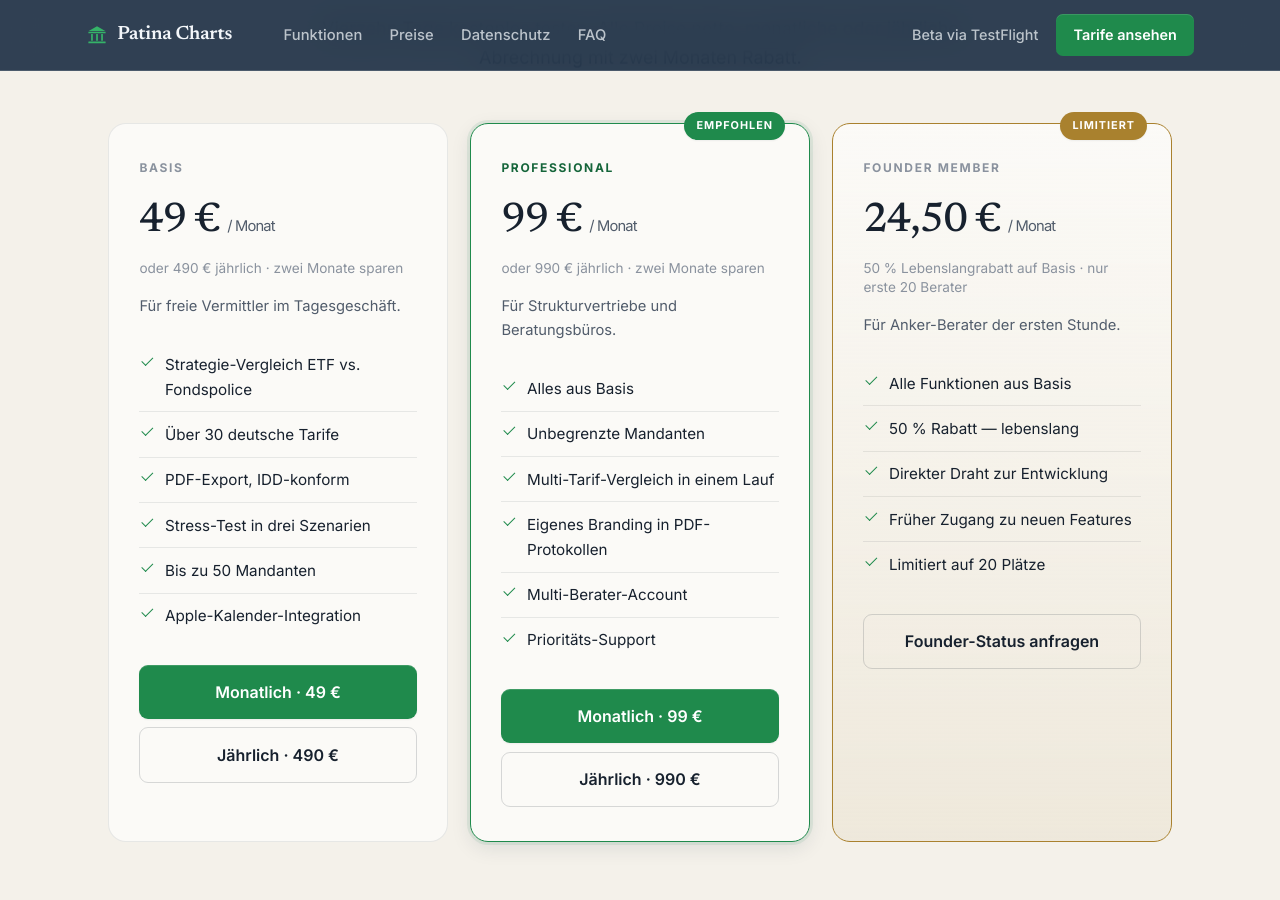
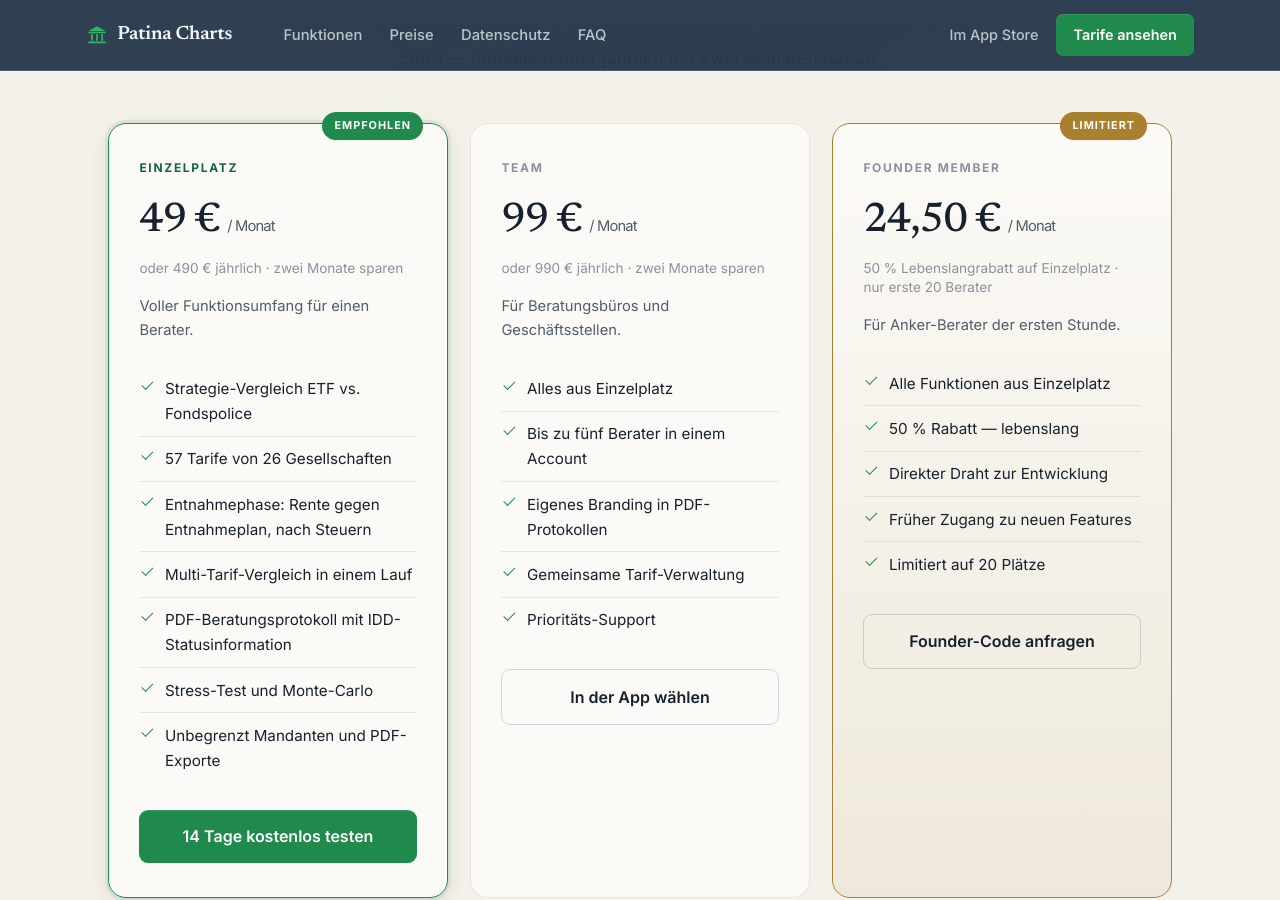
Before and after one commit to nyko073006/patina-charts-website, a Jekyll site: the page built from index.md, in a window 1280 px wide and 900 px high, scrolled down 3344 px. Built offline with Jekyll 4.4.1, drawn with Linux system fonts in a browser that asks for light colours; some of the changed text lies outside the part shown.

Commit message:
feat(pricing): switch to App Store IAP, retire Stripe + TestFlight, reprice tiers
The app is live in the App Store (id6767193532) and there was no in-app
redemption path for the Stripe checkout links — buyers would have paid and
received nothing. Remove all four buy.stripe.com links and route purchase and
trial entirely through the App Store subscription.

- _config.yml: download_url -> live App Store listing; label/subtext reflect the
  in-app 14-day free trial instead of TestFlight beta.
- index.md: pricing section rebuilt as Einzelplatz (49 €) / Team (99 €) /
  Founder; feature bullets reconciled with the actual engine (57 Tarife / 26
  Gesellschaften; drawdown-phase after-tax comparison). "netto" -> "inkl. MwSt."
  since App Store prices are gross. Hero/CTA point at the App Store.
- agb.md, _data/faq.yml: contract + cancellation reworded to App Store IAP only.
- _includes/cta.html, _layouts/default.html: CTA labels driven by site config,
  App Store instead of TestFlight.

Co-Authored-By: Claude Opus 4.8 <noreply@anthropic.com>

```diff
--- a/_config.yml
+++ b/_config.yml
@@ -2,19 +2,36 @@ title: Patina Charts
 description: ETF gegen Fondspolice — das iPad-Beratungstool für deutsche Vermittler.
 lang: de
 
-# Download-CTA — auf TestFlight-Link tauschen, sobald Apple den Beta-Review
-# durch hat. Für Production-Release dann auf App-Store-URL umstellen.
-# Beispiele:
-#   download_url: https://testflight.apple.com/join/XXXXXXXX
-#   download_url: https://apps.apple.com/de/app/patina-charts/idXXXXXXXXX
-download_url: "https://testflight.apple.com/join/MnfSfNm2"
-download_label: "Beta via TestFlight starten"
-download_subtext: "Direkt-Einladung über Apple TestFlight – kostenlos, jederzeit kündbar"
+# Download-CTA — die App ist seit 2026-06 live im App Store.
+# Der Trial läuft als StoreKit-Introductory-Offer in der App, nicht mehr
+# über TestFlight. `download_label` wird zentral in _includes/cta.html,
+# index.md und _layouts/default.html verwendet.
+download_url: "https://apps.apple.com/de/app/patina-charts/id6767193532"
+download_label: "14 Tage kostenlos testen"
+download_subtext: "Im App Store laden – 14 Tage kostenlos, danach 49 € / Monat, jederzeit kündbar"
 
 # Google Search Console — paste the HTML-tag verification token here (the value
 # of the content="..." attribute Google shows you), then deploy and click
 # "Verify" in the Console. Leave empty to omit the tag.
 google_site_verification: "INyHcy8YMGmn2aTkocJku6QPvZYNSAEghH5fRMGHhTw"
+
+# ---- Content (Tier 3 SEO) ----
+# Two collections: /ratgeber/ (advisor guides) and /funktionen/ (product/feature pages).
+collections:
+  ratgeber:
+    output: true
+    permalink: /ratgeber/:name/
+  funktionen:
+    output: true
+    permalink: /funktionen/:name/
+
+# Per-collection defaults so each doc gets the article layout + breadcrumb section
+# automatically (no need to repeat it in every file's front matter).
+defaults:
+  - scope: { path: "", type: "ratgeber" }
+    values: { layout: "article", section_name: "Ratgeber", section_url: "/ratgeber/" }
+  - scope: { path: "", type: "funktionen" }
+    values: { layout: "article", section_name: "Funktionen", section_url: "/#funktionen" }
 
 # Internal docs — never publish these to the built site.
 # NOTE: setting `exclude` overrides Jekyll's defaults, so the defaults are repeated here.
--- a/_data/faq.yml
+++ b/_data/faq.yml
@@ -23,7 +23,7 @@
   a: 'Patina Charts ist eine Berechnungs- und Visualisierungssoftware, keine Anlage-, Steuer- oder Versicherungsberatung. Die erstellten Vergleiche sind unverbindliche Modellrechnungen, die als Anlage zu deiner eigenen Beratung dienen. Die Protokoll-PDFs sind so strukturiert, dass sie als Dokumentation gemäß IDD-Beratungspflichten (§ 61 VVG) verwendet werden können.'
 
 - q: 'Wie kündige ich mein Abo?'
-  a: 'Direkt-Abo (Stripe): Über den Self-Service-Link aus deiner Bestätigungs-E-Mail, jederzeit zum Ende der laufenden Periode. App-Store-Abo: <em>iPhone/iPad → Einstellungen → [dein Name] → Abonnements → Patina Charts → Abo beenden</em>. Nach Kündigung wechselt die App in den Read-Only-Modus — deine Mandantendaten bleiben erhalten, du kannst jederzeit reaktivieren.'
+  a: 'Über die Apple-ID: <em>iPhone/iPad → Einstellungen → [dein Name] → Abonnements → Patina Charts → Abo beenden</em>, jederzeit zum Ende der laufenden Periode. Kündigst du innerhalb der ersten vierzehn Tage, entstehen keine Kosten. Nach Kündigung wechselt die App in den Read-Only-Modus — deine Mandantendaten bleiben erhalten, du kannst jederzeit reaktivieren.'
 
 - q: 'Bietet ihr Schulungen für Geschäftsstellen?'
   a: 'Für Geschäftsstellen mit fünf oder mehr Beratern bieten wir kostenlose 60-Minuten-Onboarding-Calls an. Schreib uns kurz an <a href="mailto:nyko@patinasouthside.de?subject=Onboarding-Call%20Geschäftsstelle">nyko@patinasouthside.de</a>.'
--- a/_layouts/default.html
+++ b/_layouts/default.html
@@ -175,7 +175,7 @@
       <a href="{{ '/' | relative_url }}#faq">FAQ</a>
     </nav>
     <div class="nav-cta-group">
-      <a href="{{ site.download_url }}" class="nav-link-secondary">Beta via TestFlight</a>
+      <a href="{{ site.download_url }}" class="nav-link-secondary">Im App Store</a>
       <a href="{{ '/' | relative_url }}#preise" class="nav-cta">Tarife ansehen</a>
     </div>
   </div>
--- a/index.md
+++ b/index.md
@@ -15,7 +15,7 @@ layout: default
       <a href="#funktionen" class="btn-secondary">Funktionen entdecken</a>
     </div>
     <p class="hero-sub-cta">
-      Lieber erst testen? <a href="{{ site.download_url }}">14 Tage mit Apple TestFlight</a> — ohne Zahlung.
+      Lieber erst testen? <a href="{{ site.download_url }}">14 Tage kostenlos im App Store</a> — Abo jederzeit kündbar.
     </p>
     <div class="trust-row">
       <span>iPad-native</span>
@@ -109,59 +109,57 @@ layout: default
 <section class="section section-alt" id="preise">
   <div class="section-inner">
     <h2 class="center">Preise</h2>
-    <p class="section-lead center">Vierzehn Tage kostenlos testen. Alle Preise netto, monatliche oder jährliche Abrechnung mit zwei Monaten Rabatt.</p>
+    <p class="section-lead center">Vierzehn Tage kostenlos testen. Alle Preise inkl. MwSt., Abrechnung über den App Store — monatlich oder jährlich mit zwei Monaten Rabatt.</p>
     <div class="pricing pricing-3col">
-      <div class="tier">
-        <div class="tier-name">Basis</div>
+      <div class="tier featured">
+        <div class="tier-badge">Empfohlen</div>
+        <div class="tier-name">Einzelplatz</div>
         <div class="tier-price">49 € <small>/ Monat</small></div>
         <div class="tier-price-secondary">oder 490 € jährlich · zwei Monate sparen</div>
-        <div class="tier-tag">Für freie Vermittler im Tagesgeschäft.</div>
+        <div class="tier-tag">Voller Funktionsumfang für einen Berater.</div>
         <ul>
           <li>Strategie-Vergleich ETF vs. Fondspolice</li>
-          <li>Über 30 deutsche Tarife</li>
-          <li>PDF-Export, IDD-konform</li>
-          <li>Stress-Test in drei Szenarien</li>
-          <li>Bis zu 50 Mandanten</li>
-          <li>Apple-Kalender-Integration</li>
+          <li>57 Tarife von 26 Gesellschaften</li>
+          <li>Entnahmephase: Rente gegen Entnahmeplan, nach Steuern</li>
+          <li>Multi-Tarif-Vergleich in einem Lauf</li>
+          <li>PDF-Beratungsprotokoll mit IDD-Statusinformation</li>
+          <li>Stress-Test und Monte-Carlo</li>
+          <li>Unbegrenzt Mandanten und PDF-Exporte</li>
         </ul>
         <div class="tier-actions">
-          <a href="https://buy.stripe.com/aFa9AS1wccjg2eJ2q1aVa00" class="btn-primary">Monatlich · 49 €</a>
-          <a href="https://buy.stripe.com/bJeaEWb6MdnkbPjc0BaVa03" class="btn-secondary">Jährlich · 490 €</a>
+          <a href="{{ site.download_url }}" class="btn-primary">14 Tage kostenlos testen</a>
         </div>
       </div>
-      <div class="tier featured">
-        <div class="tier-badge">Empfohlen</div>
-        <div class="tier-name">Professional</div>
+      <div class="tier">
+        <div class="tier-name">Team</div>
         <div class="tier-price">99 € <small>/ Monat</small></div>
         <div class="tier-price-secondary">oder 990 € jährlich · zwei Monate sparen</div>
-        <div class="tier-tag">Für Strukturvertriebe und Beratungsbüros.</div>
+        <div class="tier-tag">Für Beratungsbüros und Geschäftsstellen.</div>
         <ul>
-          <li>Alles aus Basis</li>
-          <li>Unbegrenzte Mandanten</li>
-          <li>Multi-Tarif-Vergleich in einem Lauf</li>
+          <li>Alles aus Einzelplatz</li>
+          <li>Bis zu fünf Berater in einem Account</li>
           <li>Eigenes Branding in PDF-Protokollen</li>
-          <li>Multi-Berater-Account</li>
+          <li>Gemeinsame Tarif-Verwaltung</li>
           <li>Prioritäts-Support</li>
         </ul>
         <div class="tier-actions">
-          <a href="https://buy.stripe.com/4gM28qb6M0Ay2eJd4FaVa01" class="btn-primary">Monatlich · 99 €</a>
-          <a href="https://buy.stripe.com/bJe6oGb6M6YW5qV8OpaVa02" class="btn-secondary">Jährlich · 990 €</a>
+          <a href="{{ site.download_url }}" class="btn-secondary">In der App wählen</a>
         </div>
       </div>
       <div class="tier founder">
         <div class="tier-badge tier-badge-amber">Limitiert</div>
         <div class="tier-name">Founder Member</div>
         <div class="tier-price">24,50 € <small>/ Monat</small></div>
-        <div class="tier-price-secondary">50 % Lebenslangrabatt auf Basis · nur erste 20 Berater</div>
+        <div class="tier-price-secondary">50 % Lebenslangrabatt auf Einzelplatz · nur erste 20 Berater</div>
         <div class="tier-tag">Für Anker-Berater der ersten Stunde.</div>
         <ul>
-          <li>Alle Funktionen aus Basis</li>
+          <li>Alle Funktionen aus Einzelplatz</li>
           <li>50 % Rabatt — lebenslang</li>
           <li>Direkter Draht zur Entwicklung</li>
           <li>Früher Zugang zu neuen Features</li>
           <li>Limitiert auf 20 Plätze</li>
         </ul>
-        <a href="mailto:nyko@patinasouthside.de?subject=Founder%20Member%20-%20Patina%20Charts" class="btn-secondary">Founder-Status anfragen</a>
+        <a href="mailto:nyko@patinasouthside.de?subject=Founder%20Member%20-%20Patina%20Charts" class="btn-secondary">Founder-Code anfragen</a>
       </div>
     </div>
     <div class="enterprise-banner">
@@ -173,7 +171,7 @@ layout: default
       <a href="mailto:nyko@patinasouthside.de?subject=Enterprise-Anfrage%20Patina%20Charts&body=Hallo%20Niklas%2C%0A%0Awir%20m%C3%B6chten%20Patina%20Charts%20f%C3%BCr%20eine%20Gesch%C3%A4ftsstelle%20%2F%20einen%20Strukturvertrieb%20einsetzen.%0A%0AGesellschaft%3A%20%0AAnzahl%20Berater%3A%20%0AAktuelles%20Beratungs-Tool%3A%20%0AWunschtermin%20f%C3%BCr%20Demo%3A%20%0A%0AViele%20Gr%C3%BC%C3%9Fe" class="btn-primary">Enterprise-Demo anfragen</a>
     </div>
 
-    <p class="pricing-note">Lieber erst risikofrei testen? <a href="{{ site.download_url }}">14 Tage über Apple TestFlight starten</a> — kein Zahlungsmittel, kein Stripe-Konto. Kündigung jederzeit zum Ende der laufenden Abrechnungsperiode möglich.</p>
+    <p class="pricing-note">Abo und Zahlung laufen über deine Apple-ID im App Store. Die ersten vierzehn Tage sind kostenlos; wird in dieser Zeit gekündigt, entstehen keine Kosten. Kündigung danach jederzeit zum Ende der laufenden Abrechnungsperiode direkt in den App-Store-Einstellungen.</p>
   </div>
 </section>
 
@@ -221,10 +219,10 @@ layout: default
 <section class="section section-narrow">
   <div class="cta-banner">
     <h2>Im nächsten Termin loslegen.</h2>
-    <p>Direkt-Abo über Stripe, sofort einsatzbereit auf dem iPad. Oder vorher 14 Tage über Apple TestFlight prüfen.</p>
+    <p>Im App Store laden, in der App 14 Tage kostenlos testen — sofort einsatzbereit auf dem iPad.</p>
     <div class="cta-banner-actions">
-      <a href="#preise" class="btn-primary">Tarif wählen</a>
-      <a href="{{ site.download_url }}" class="btn-secondary btn-secondary-on-dark">TestFlight starten</a>
+      <a href="{{ site.download_url }}" class="btn-primary">Im App Store laden</a>
+      <a href="#preise" class="btn-secondary btn-secondary-on-dark">Tarife ansehen</a>
     </div>
   </div>
 </section>
```
Also changed, not shown: _funktionen/fondspolice-etf-vergleich.md (added, +76 -0 lines), _includes/cta.html (added, +34 -0 lines), agb.md (+9 -17 lines).
